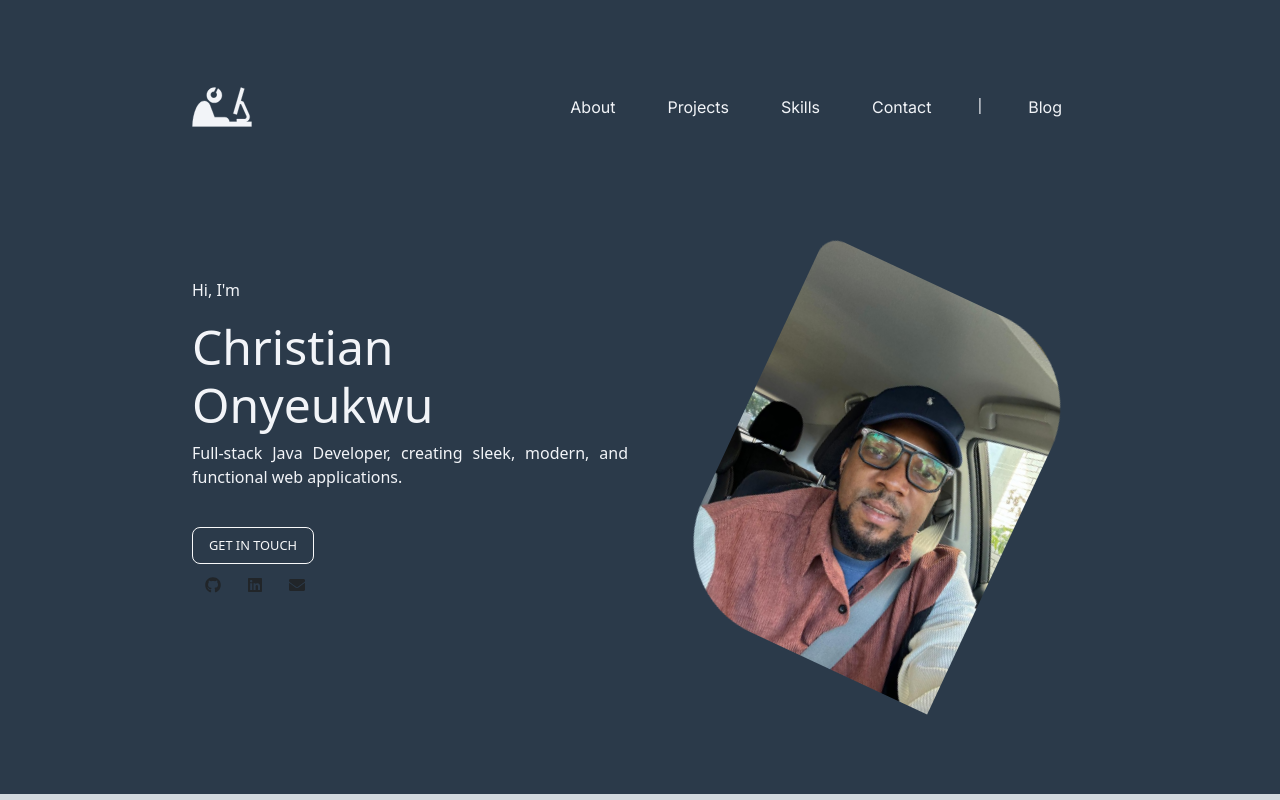
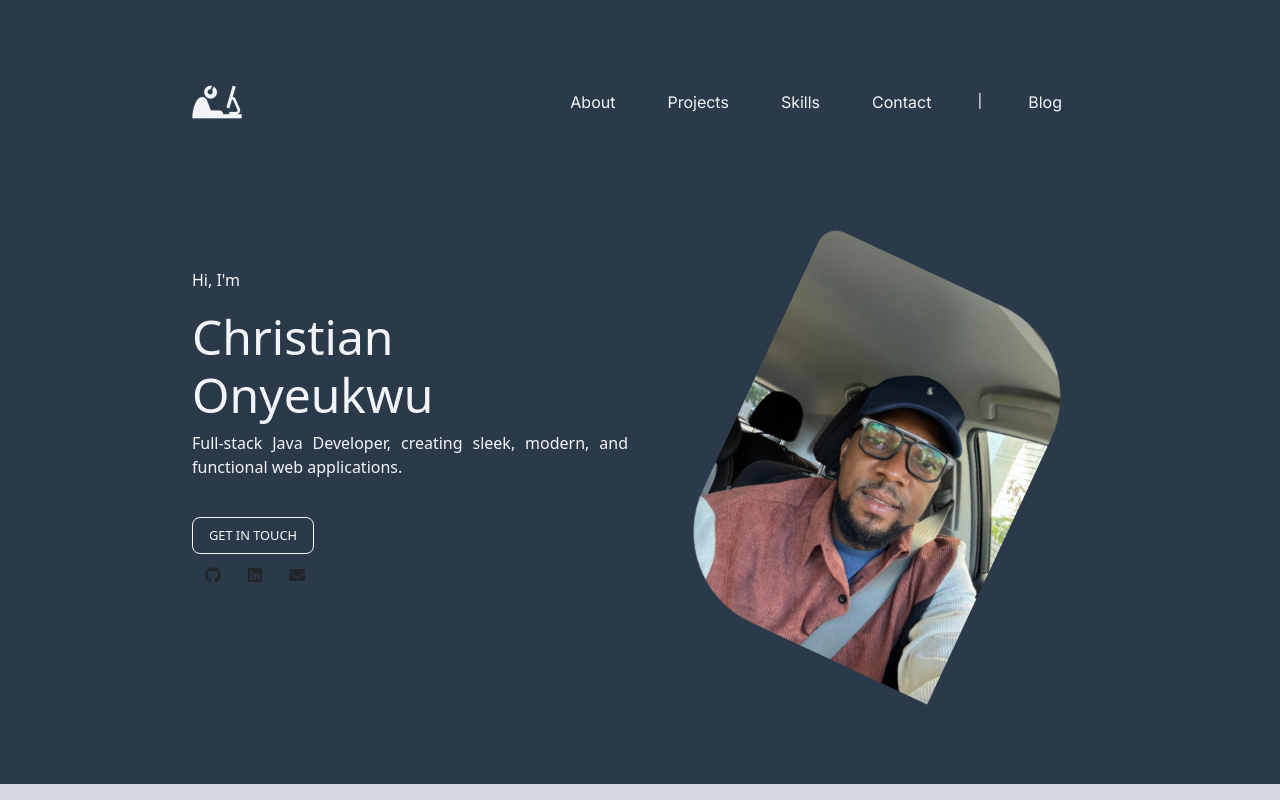
Before and after one commit to christianRibig5/christian_portfolio, a React (Vite) app: page / in a window 1280 px wide. Shown: the top 800 px of the page. Built offline with nearby package versions, Linux system fonts and the light colour scheme.

Commit message:
changed the logo

```diff
--- a/src/styles.css
+++ b/src/styles.css
@@ -78,7 +78,7 @@ p {
 }
 
 .navbar-brand img {
-  width: 60px;
+  width: 50px;
 }
 
 .nav-item {
```
